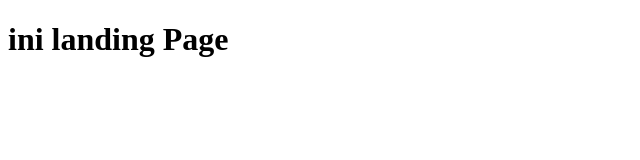
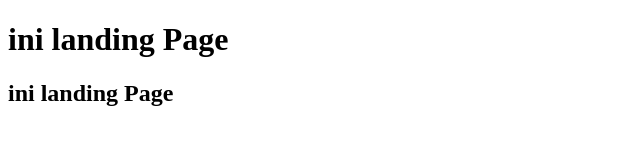
Before and after one commit to arthaa6days/belajar-git, a plain HTML site: page landing-page.html in a window 1280 px wide. Shown: the whole page, without its empty margins (0-640 px from the left). Drawn offline with Linux system fonts and the light colour scheme.

Commit message:
fourth commit

```diff
--- a/landing-page.html
+++ b/landing-page.html
@@ -6,5 +6,6 @@
 </head>
 <body>
     <h1>ini landing Page</h1>
+    <h2>ini landing Page</h2>
 </body>
 </html>
```
